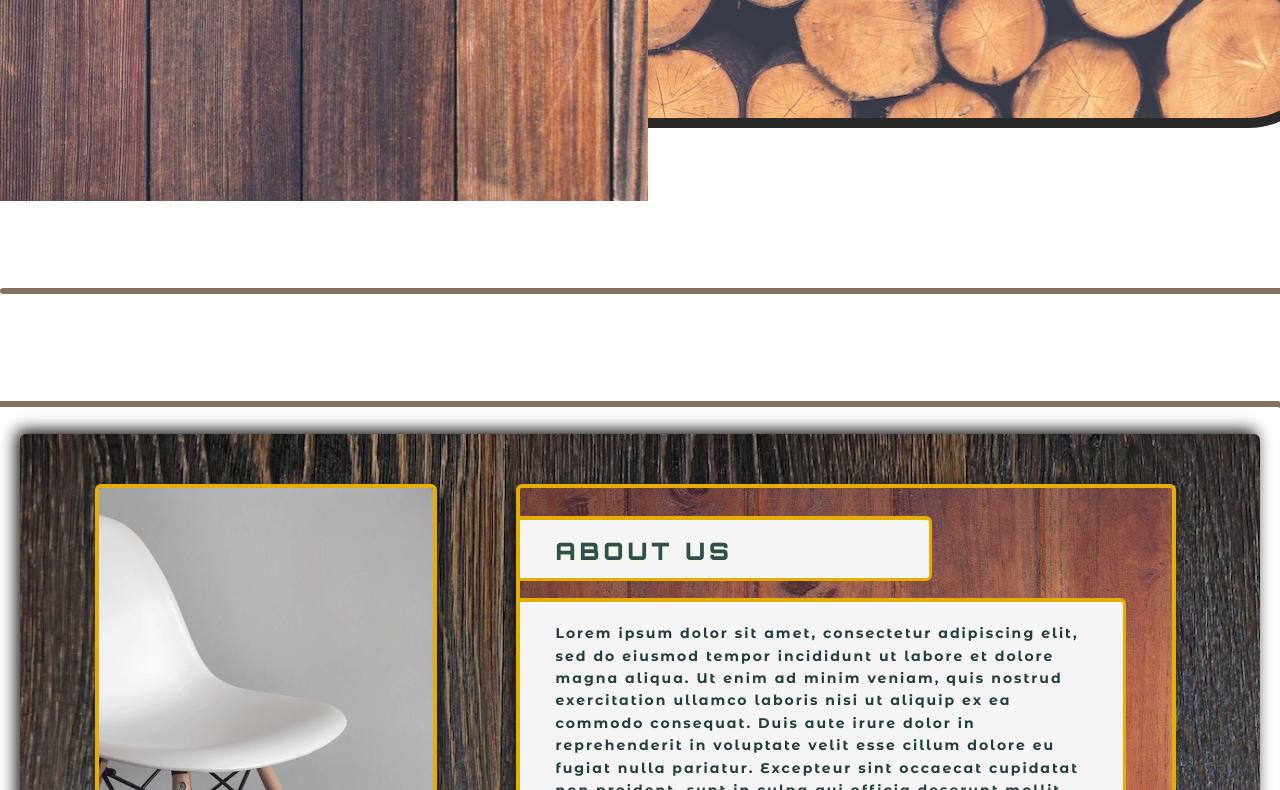
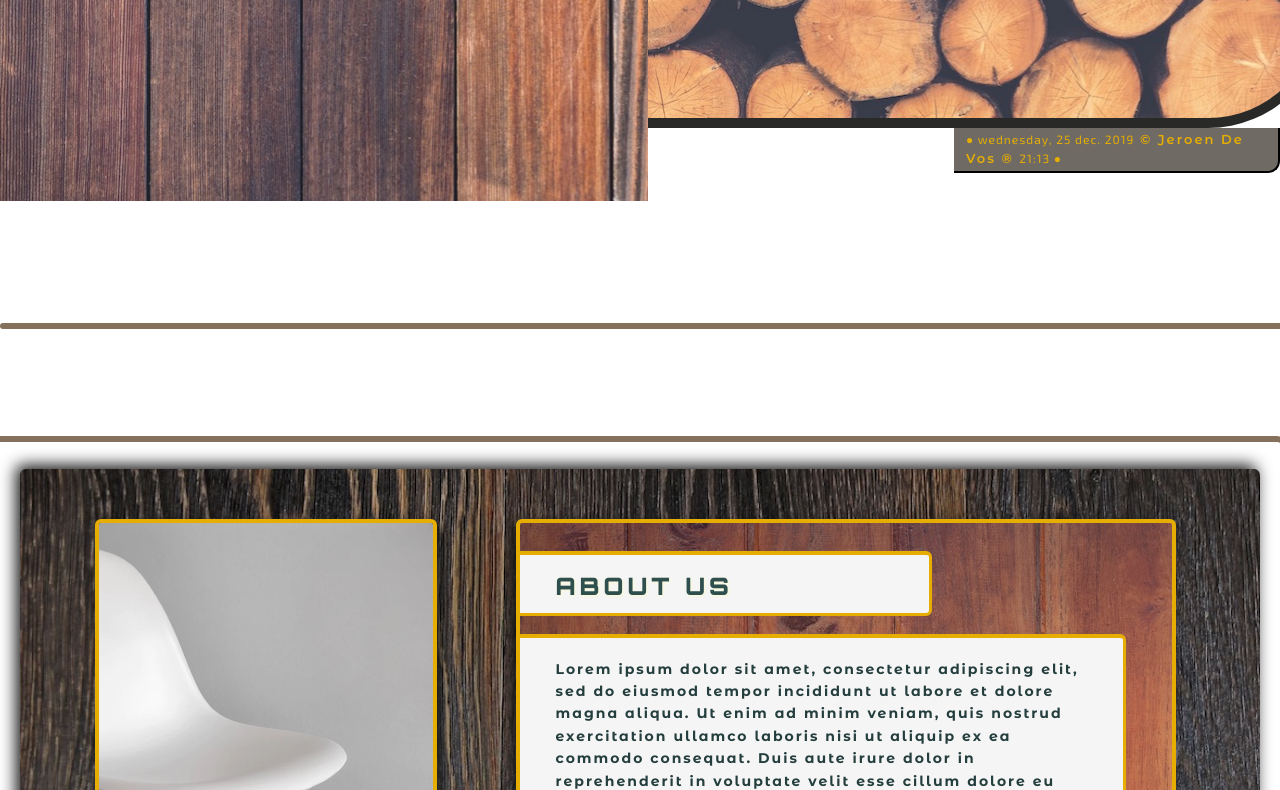
Before and after one commit to Jeroen-editing/challenge-css-sass, a plain HTML site: page index.html in a window 1280 px wide. Shown: the part 428-1218 px from the top of the page. Drawn offline with Linux system fonts and the light colour scheme; a web font is replaced by a local one.

Commit message:
final touch

```diff
--- a/index.html
+++ b/index.html
@@ -27,16 +27,15 @@
                 </div>
             </div>
         </div>
-            <div class="title-content">
-                <div class="line"></div>
-                <h1>WOOD <br> STOCK</h1>
-            </div>
+        <div class="title-content">
+            <div class="line"></div>
+            <h1>WOOD <br> STOCK</h1>
+        </div>
     </div>
-
+    <div><p id="rights"></p></div>
 </header>
 
 <div class="lineUnder"></div>
-
 
 <section>
     <article class="about-article-1">
@@ -62,13 +61,13 @@
                 </p>
             </div>
             <div class="button-container-1">
-                <a href="#" class="button-1">  <span> ☛ </span> LEARN MORE <span> ☚ </span></a>
+                <a href="#partTwo" class="button-1">  <span> ☛ </span> LEARN MORE <span> ☚ </span></a>
             </div>
         </div>
     </article>
 </section>
 
-<section>
+<section id="partTwo">
     <article class="about-article-2">
 
         <div class="text-container-2">
@@ -88,7 +87,7 @@
                 </p>
             </div>
             <div class="button-container-2">
-                <a href="#" class="button-2">  <span> ☛ </span> LEARN MORE <span> ☚ </span></a>
+                <a href="#partThree" class="button-2">  <span> ☛ </span> LEARN MORE <span> ☚ </span></a>
             </div>
         </div>
 
@@ -105,7 +104,7 @@
     </article>
 </section>
 
-<section>
+<section  id="partThree">
     <article class="about-article-3">
 
         <div class="image-container-3">
@@ -132,14 +131,14 @@
                 </p>
             </div>
             <div class="button-container-3">
-                <a href="#" class="button-3">  <span> ☛ </span> LEARN MORE <span> ☚ </span></a>
+                <a href="#partFour" class="button-3">  <span> ☛ </span> LEARN MORE <span> ☚ </span></a>
             </div>
         </div>
 
     </article>
 </section>
 
-<section>
+<section id="partFour">
     <article class="about-article-4">
 
         <div class="text-container-4">
@@ -177,6 +176,25 @@
     </article>
 </section>
 
+<script>
+
+    function copyRight() {
+
+        let developer = "Jeroen De Vos";
+
+        let now = new Date();
+        //let months = ["january", "february", "march", "april", "mei", "june", "july", "august", "september", "october", "november", "december" ];
+        let shortMonths = ["jan.", "feb.", "march", "april", "mei", "june", "july", "aug.", "sept.", "oct.", "nov.", "dec." ];
+        let weekDays = ["sunday", "monday", "tuesday", "wednesday", "thursday", "friday", "saturday" ];
+
+        let date = weekDays[now.getDay()] + ', ' + now.getDate() + ' ' + shortMonths[now.getMonth()] + ' ' + now.getFullYear();
+        let time = now.getHours() + ':' + now.getMinutes();
+
+        document.getElementById("rights").innerHTML = '● ' + date + "<b> &copy; " + developer + " &reg; </b>" + time + ' ●';
+    }
+    copyRight()
+</script>
+
 </body>
 
 </html>
--- a/scss/app.scss
+++ b/scss/app.scss
@@ -9,11 +9,11 @@
 
 $gold: #BC9A44;
 //$orange: #8A4914;
-//$orange: #6B380F;
+$orange: rgba(107, 51, 0, 0.88);
 $yellow: #E6AE02;
 $blackbrown: #332B23;
 //$whitebrown: #CCBDA3;
-$smokebrown: #87735D;
+$smokebrown: #85715b;
 //$gray: #C2C2C2;
 $text-color: darkgray;
 
@@ -99,7 +99,7 @@ br {
         opacity: 0.9;
         @include borderlefttop;
         border-radius: 0;
-        border-top-left-radius: 80px;
+        border-top-left-radius: 120px;
         border-width: 10px;
       }
   }
@@ -114,7 +114,7 @@ br {
         z-index: 1;
         @include borderrightbottem;
         border-radius: 0;
-        border-bottom-right-radius: 80px;
+        border-bottom-right-radius: 120px;
         border-width: 10px;
     }
   }
@@ -131,6 +131,27 @@ br {
 .img-bg {
   width: 92%;
   height: 92%;
+}
+
+#rights{
+  margin: -160px 0 150px 954px;
+  padding: 2px 0 3px 12px;
+  max-width: 404px;
+  color: $yellow;
+  font-family: 'Exo 2', sans-serif;
+  font-size: 12px;
+  font-weight: normal;
+  letter-spacing: 1px;
+  border-bottom: 2px solid black;
+  border-right: 2px solid black;
+  border-bottom-right-radius: 12px;
+  background-color: rgba(51, 43, 35, 0.7);
+  b {
+    font-family: 'Montserrat Alternates', sans-serif;
+    font-size: 13px;
+    font-weight: 600;
+    letter-spacing: 2px;
+  }
 }
 
 .lineUnder {
```
Also changed, not shown: css/app.css, 1 other file.
